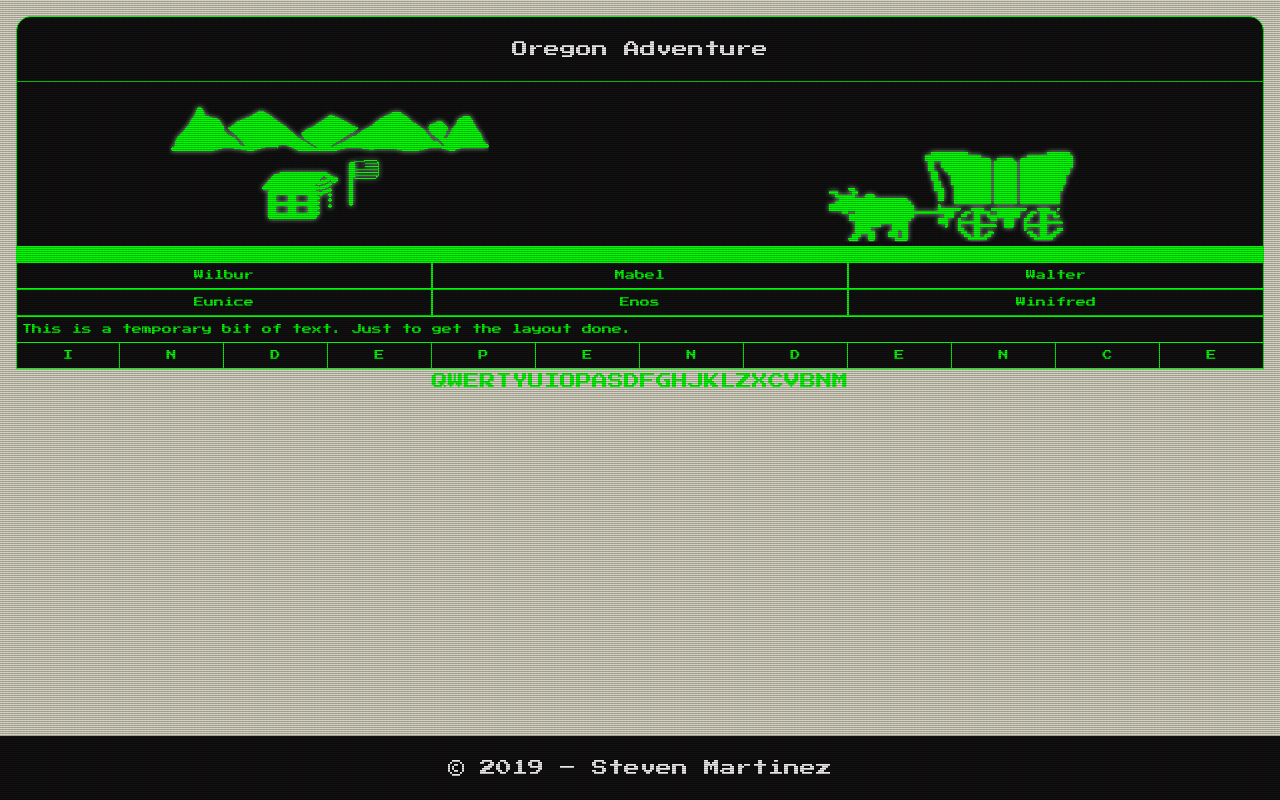
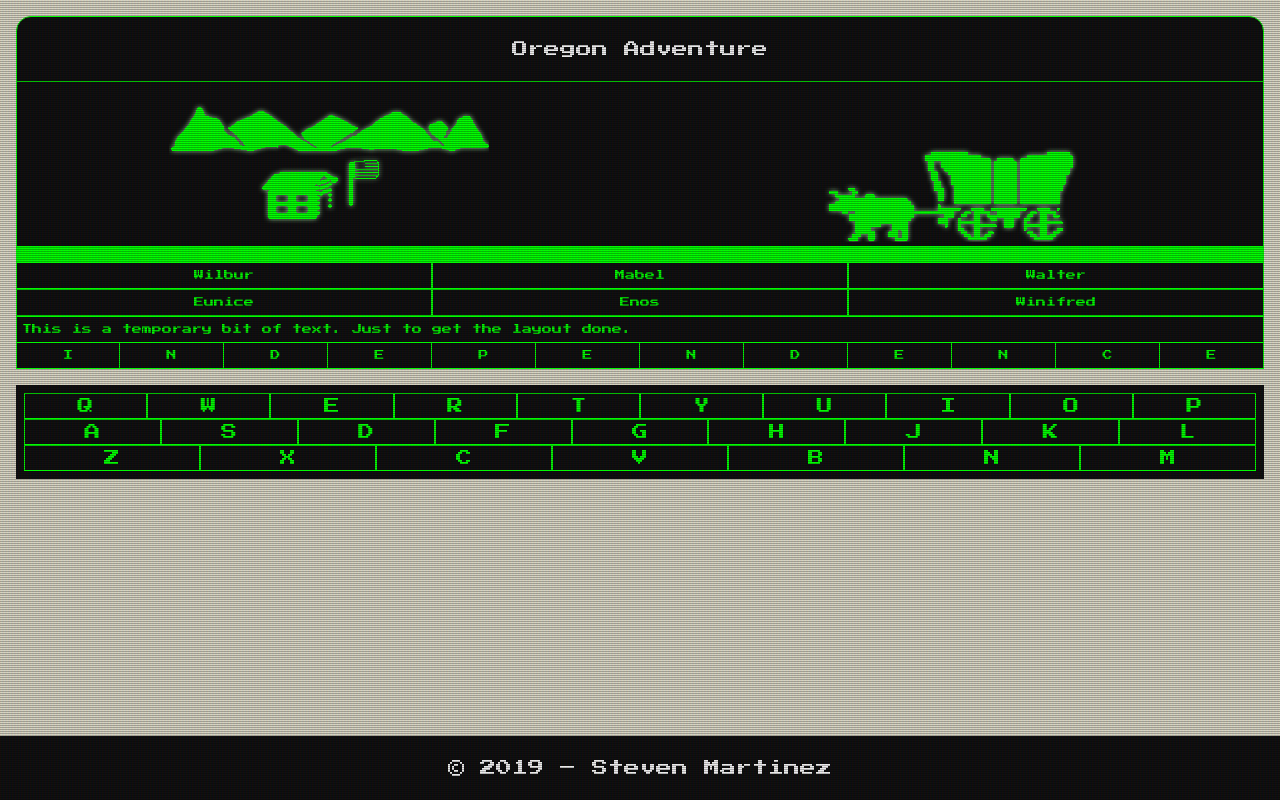
Before and after one commit to GreenCord/r-hangman, a React (Create React App) app: page / in a window 1280 px wide. Built offline with nearby package versions, Linux system fonts and the light colour scheme.

Commit message:
Mockedup KeyboardArea component

```diff
--- a/src/App.js
+++ b/src/App.js
@@ -6,6 +6,7 @@ import EventArea from "./components/EventArea/EventArea";
 import FamilyArea from "./components/FamilyArea/FamilyArea";
 import ActionTextArea from "./components/ActionTextArea/ActionTextArea";
 import WordArea from "./components/WordArea/WordArea";
+import KeyboardArea from "./components/KeyboardArea/KeyboardArea";
 
 function App() {
   return (
@@ -18,34 +19,7 @@ function App() {
         <FamilyArea />
         <ActionTextArea />
         <WordArea />
-        <section className="lettersGuessed">
-          <div className="letter">Q</div>
-          <div className="letter">W</div>
-          <div className="letter">E</div>
-          <div className="letter">R</div>
-          <div className="letter">T</div>
-          <div className="letter">Y</div>
-          <div className="letter">U</div>
-          <div className="letter">I</div>
-          <div className="letter">O</div>
-          <div className="letter">P</div>
-          <div className="letter">A</div>
-          <div className="letter">S</div>
-          <div className="letter">D</div>
-          <div className="letter">F</div>
-          <div className="letter">G</div>
-          <div className="letter">H</div>
-          <div className="letter">J</div>
-          <div className="letter">K</div>
-          <div className="letter">L</div>
-          <div className="letter">Z</div>
-          <div className="letter">X</div>
-          <div className="letter">C</div>
-          <div className="letter">V</div>
-          <div className="letter">B</div>
-          <div className="letter">N</div>
-          <div className="letter">M</div>
-        </section>
+        <KeyboardArea />
       </main>
       <footer>&copy; 2019 &ndash; Steven Martinez</footer>
     </div>
--- /dev/null
+++ b/src/components/KeyboardArea/KeyboardArea.css
@@ -0,0 +1,28 @@
+.keyboard {
+  background: #0e0e0e;
+  display: grid;
+  margin-top: 1rem;
+  padding: 0.5rem;
+  grid-template-columns: 1fr;
+  grid-template-rows: repeat(3, 1fr);
+}
+
+.keyboard-row {
+  display: grid;
+}
+
+.keyboard-row div {
+  border: 1px solid lime;
+}
+
+.keyboard-1 {
+  grid-template-columns: repeat(10, 1fr);
+}
+
+.keyboard-2 {
+  grid-template-columns: repeat(9, 1fr);
+}
+
+.keyboard-3 {
+  grid-template-columns: repeat(7, 1fr);
+}
--- /dev/null
+++ b/src/components/KeyboardArea/KeyboardArea.js
@@ -0,0 +1,41 @@
+import React from "react";
+
+import "./KeyboardArea.css";
+
+const KeyboardArea = () => (
+  <section className="keyboard">
+    <div className="keyboard-row keyboard-1">
+      <div className="letter">Q</div>
+      <div className="letter">W</div>
+      <div className="letter">E</div>
+      <div className="letter">R</div>
+      <div className="letter">T</div>
+      <div className="letter">Y</div>
+      <div className="letter">U</div>
+      <div className="letter">I</div>
+      <div className="letter">O</div>
+      <div className="letter">P</div>
+    </div>
+    <div className="keyboard-row keyboard-2">
+      <div className="letter">A</div>
+      <div className="letter">S</div>
+      <div className="letter">D</div>
+      <div className="letter">F</div>
+      <div className="letter">G</div>
+      <div className="letter">H</div>
+      <div className="letter">J</div>
+      <div className="letter">K</div>
+      <div className="letter">L</div>
+    </div>
+    <div className="keyboard-row keyboard-3">
+      <div className="letter">Z</div>
+      <div className="letter">X</div>
+      <div className="letter">C</div>
+      <div className="letter">V</div>
+      <div className="letter">B</div>
+      <div className="letter">N</div>
+      <div className="letter">M</div>
+    </div>
+  </section>
+);
+export default KeyboardArea;
```
